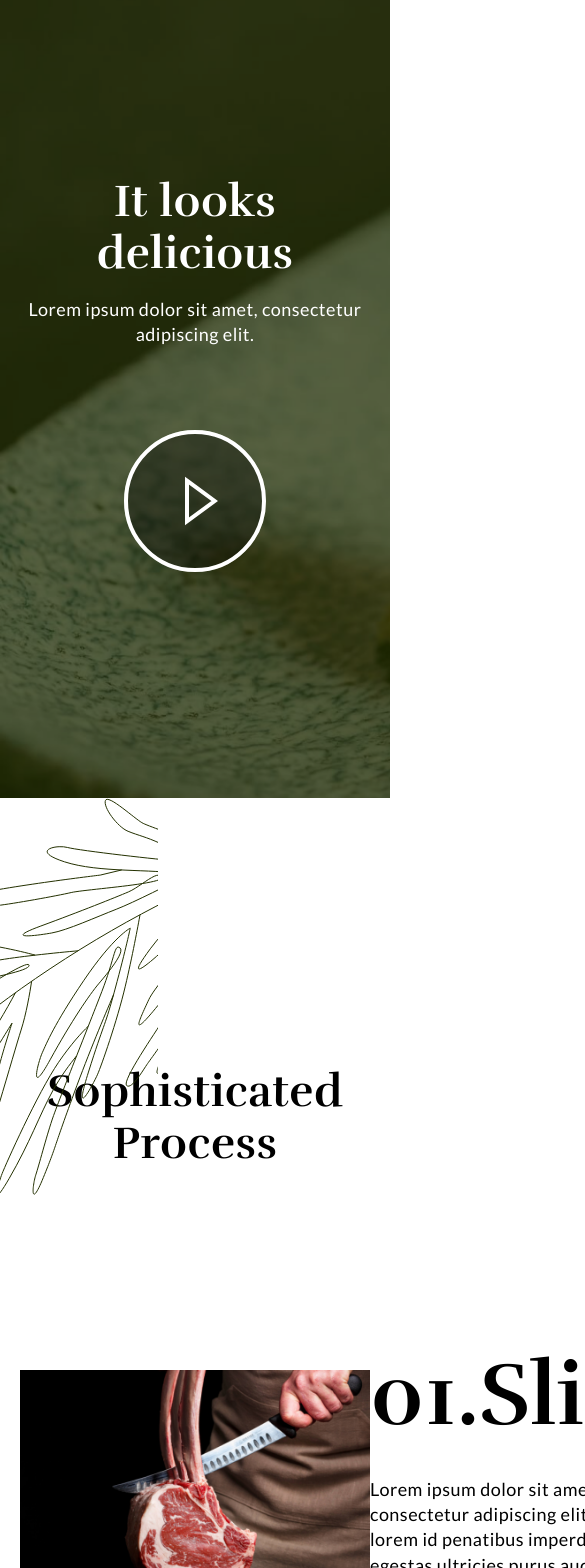
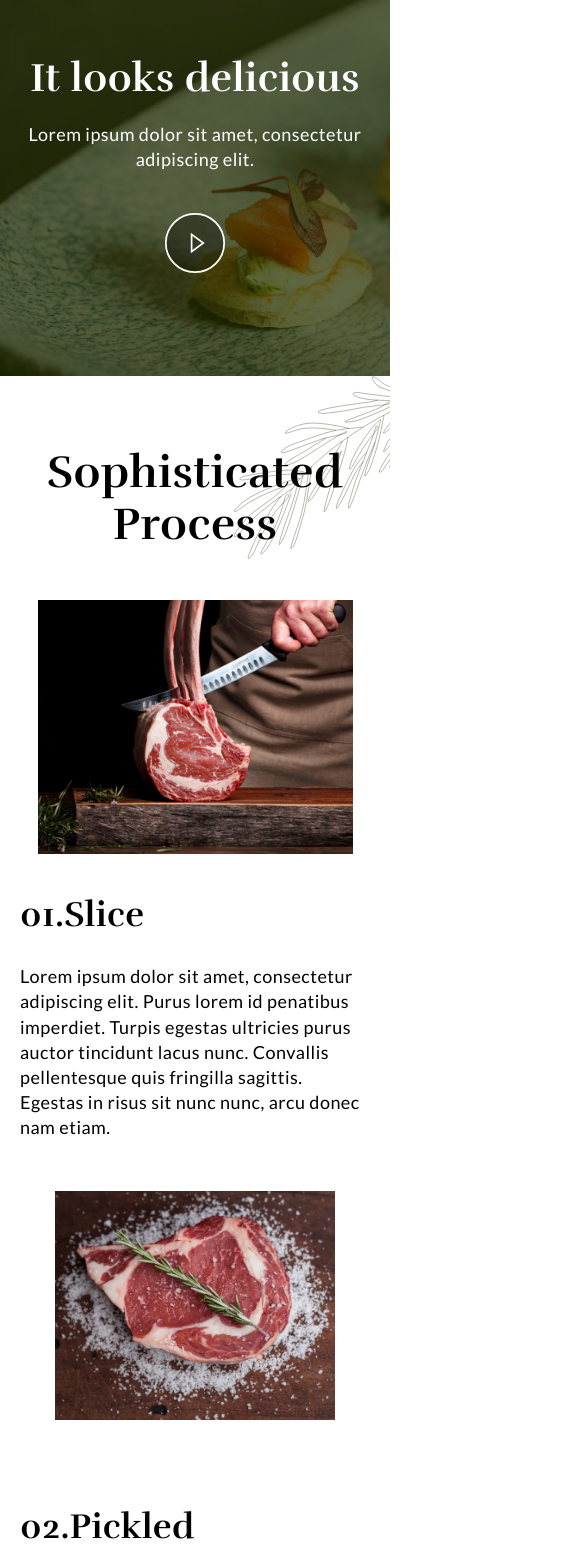
Before and after one commit to progdidi/food-zero, a React (Create React App) app: page /about in a window 390 px wide. Shown: the part 3460-5028 px from the top of the page, 585 px wide, since content can reach past the window. Built offline with nearby package versions, Linux system fonts and the light colour scheme.

Commit message:
responsive
about page

```diff
--- a/src/pages/AboutPage/aboutPage.scss
+++ b/src/pages/AboutPage/aboutPage.scss
@@ -77,21 +77,31 @@
         text-align: center;
     }
     &__item {
-        display: flex;
-        justify-content: space-between;
-        align-items: center;
+        display: grid;
+        grid-template-columns: 60% 30%;
+        grid-column-gap: 60px;
         margin-bottom: 118px;
         &-group {
             display: flex;
             flex-direction: row-reverse;
             justify-content: space-between;
             align-items: center;
+            gap: 60px;
+            .process__item {
+                display: flex;
+                justify-content: space-between;
+                align-items: center;
+            }
+            .process__item-img {
+                object-fit: cover;
+            }
         }
         &.second {
             flex-direction: column;
             padding-bottom: 100px;
             .process__item-img {
                 margin-bottom: 46px;
+                max-width: 80%;
             }
         }
         &.third {
@@ -117,8 +127,11 @@
         content: '';
         background-image: url(./images/processBg1.svg);
         background-repeat: no-repeat;
+        background-position: top right;
+        background-size: contain;
         width: 700px;
         height: 600px;
+
         top: 0;
         right: 0;
     }
@@ -128,9 +141,139 @@
         content: '';
         background-image: url(./images/processBg2.svg);
         background-repeat: no-repeat;
+        background-position: bottom left;
         width: 700px;
         height: 600px;
         bottom: 0;
         left: 0;
     }
 }
+
+@media (max-width: 1100px) {
+    .video {
+        padding: 100px 0;
+        min-height: 50vh;
+        &__title {
+            margin-bottom: 18px;
+        }
+        &__descr {
+            margin-bottom: 40px;
+        }
+        &-btn__img {
+            width: 70px;
+            height: 70px;
+        }
+    }
+    .process__item {
+        grid-template-columns: 53% 40%;
+        grid-column-gap: 35px;
+        &-title {
+        font-size: 65px;
+        }
+        &.third {
+            padding-top: 10px;
+        }
+    }
+
+    .process__item-group {
+        .process__item {
+            display: flex;
+            justify-content: space-between;
+            align-items: center;
+        }
+    }
+}
+
+@media (max-width: 830px) {
+    .video {
+        &__title {
+            font-size: 50px;
+        }
+        &__descr {
+            text-align: center;
+            max-width: 80%;
+            margin: 0 auto;
+            margin-bottom: 40px;
+        }
+    }
+    .process {
+        padding: 100px 0;
+        &__title {
+            margin-bottom: 80px;
+        }
+        &::before {
+            width: 40%;
+            height: 40%;
+            background-size: contain;
+        }
+
+        &::after {
+            width: 40%;
+            height: 40%;
+            background-size: contain;
+        }
+        &__item {
+            display: flex;
+            flex-direction: column;
+            gap: 40px;
+            align-items: center;
+            justify-content: center;
+            margin-bottom: 100px;
+            &-img {
+                max-width: 80%;
+            }
+            &-descr {
+                max-width: 100%;
+            }
+
+            &-group {
+                flex-direction: column;
+                gap: 0;
+            }
+            &.second {
+                padding-bottom: 40px;
+            }
+            &.third {
+                flex-direction: column;
+            }
+        }
+    }
+}
+
+@media (max-width: 600px) {
+    .video {
+        padding: 70px 0;
+        &__title {
+            font-size: 40px;
+        }
+        &__descr {
+            max-width: 100%;
+        }
+        &-btn__img {
+            width: 60px;
+            height: 60px;
+        }
+    }
+    .process {
+        padding: 70px 0;
+        &__title {
+            margin-bottom: 50px;
+        }
+        &__item {
+            margin-bottom: 50px;
+            &-title {
+                font-size: 45px;
+            }
+            &-img {
+                max-width: 90%;
+            }
+
+        }
+    }
+}
+
+@media (max-width: 420px) {
+    .process__item-title {
+        font-size: 35px;
+    }
+}
```
Also changed, not shown: src/pages/AboutPage/AboutPage.js (line endings or trailing spaces).
